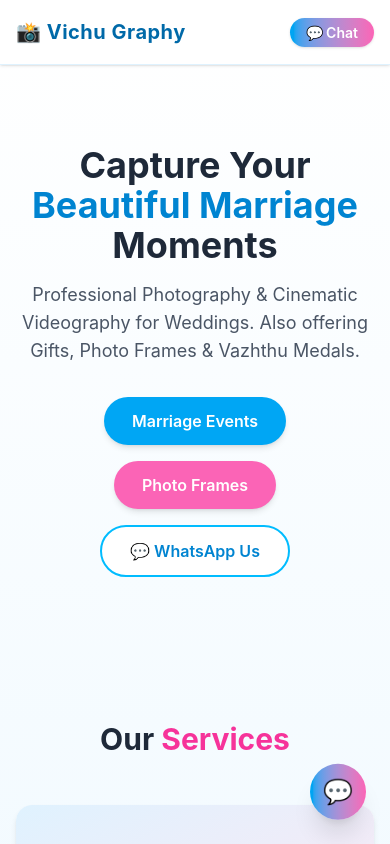
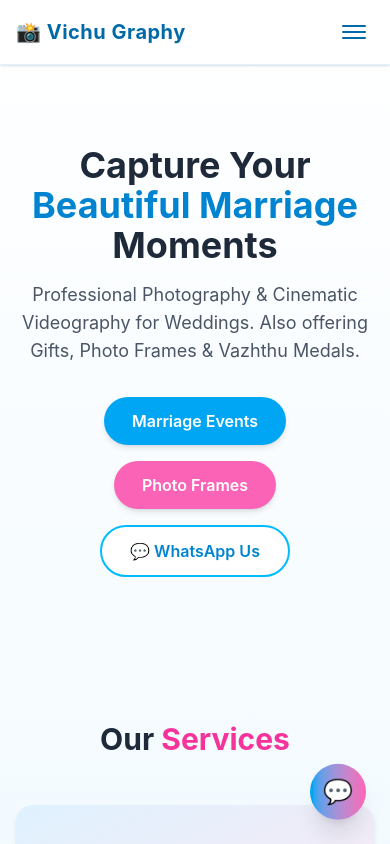
Before and after one commit to Ragul1106/Vichu-Graphy, a React (Vite) app: page / in a window 390 px wide. Shown: the top 844 px of the page. Built offline with nearby package versions, Linux system fonts and the light colour scheme.

Commit message:
update navbar

```diff
--- a/src/components/Navbar.jsx
+++ b/src/components/Navbar.jsx
@@ -1,7 +1,9 @@
+import { useState } from 'react'
 import { Link, useLocation } from 'react-router-dom'
 
 function Navbar() {
   const location = useLocation()
+  const [isOpen, setIsOpen] = useState(false)
 
   const links = [
     { path: '/', label: 'Home' },
@@ -20,7 +22,11 @@ function Navbar() {
         <div className="flex justify-between items-center h-16">
 
           {/* Logo */}
-          <Link to="/" className="text-xl font-bold text-sky-700 tracking-wide hover:text-pink-500 transition">
+          <Link
+            to="/"
+            className="text-xl font-bold text-sky-700 tracking-wide hover:text-pink-500 transition"
+            onClick={() => setIsOpen(false)}
+          >
             📸 Vichu Graphy
           </Link>
 
@@ -40,7 +46,6 @@ function Navbar() {
               </Link>
             ))}
 
-            {/* WhatsApp Button */}
             <a
               href={`https://wa.me/${whatsappNumber}?text=${message}`}
               target="_blank"
@@ -52,17 +57,46 @@ function Navbar() {
             </a>
           </div>
 
+          {/* Mobile Hamburger Button */}
+          <button
+            onClick={() => setIsOpen(!isOpen)}
+            className="md:hidden flex flex-col justify-center items-center w-10 h-10 rounded-lg hover:bg-sky-50 transition"
+          >
+            <span className={`bg-sky-700 block transition-all duration-300 ease-out h-0.5 w-6 rounded-sm ${isOpen ? 'rotate-45 translate-y-1' : '-translate-y-0.5'}`}></span>
+            <span className={`bg-sky-700 block transition-all duration-300 ease-out h-0.5 w-6 rounded-sm my-0.5 ${isOpen ? 'opacity-0' : 'opacity-100'}`}></span>
+            <span className={`bg-sky-700 block transition-all duration-300 ease-out h-0.5 w-6 rounded-sm ${isOpen ? '-rotate-45 -translate-y-1' : 'translate-y-0.5'}`}></span>
+          </button>
+        </div>
+      </div>
+
+      {/* Mobile Menu */}
+      <div className={`md:hidden overflow-hidden transition-all duration-300 ease-in-out ${isOpen ? 'max-h-96 opacity-100' : 'max-h-0 opacity-0'}`}>
+        <div className="px-4 pb-4 pt-2 space-y-1 bg-white border-t border-sky-50">
+          {links.map((link) => (
+            <Link
+              key={link.path}
+              to={link.path}
+              onClick={() => setIsOpen(false)}
+              className={`block px-4 py-3 rounded-xl font-medium transition ${
+                location.pathname === link.path
+                  ? 'bg-sky-50 text-sky-600'
+                  : 'text-gray-600 hover:bg-pink-50 hover:text-pink-500'
+              }`}
+            >
+              {link.label}
+            </Link>
+          ))}
+
           {/* Mobile WhatsApp Button */}
-          <div className="md:hidden">
           <a
             href={`https://wa.me/${whatsappNumber}?text=${message}`}
             target="_blank"
             rel="noopener noreferrer"
-              className="bg-gradient-to-r from-sky-500 to-pink-400 text-white px-4 py-1.5 rounded-full text-sm font-semibold shadow"
+            onClick={() => setIsOpen(false)}
+            className="flex items-center justify-center gap-2 mt-3 bg-gradient-to-r from-sky-500 to-pink-400 text-white px-5 py-3 rounded-full font-semibold shadow-md"
           >
-              💬 Chat
+            💬 WhatsApp Us
           </a>
-          </div>
         </div>
       </div>
     </nav>
```
Lines whose indentation alone changed are shown as unchanged.
